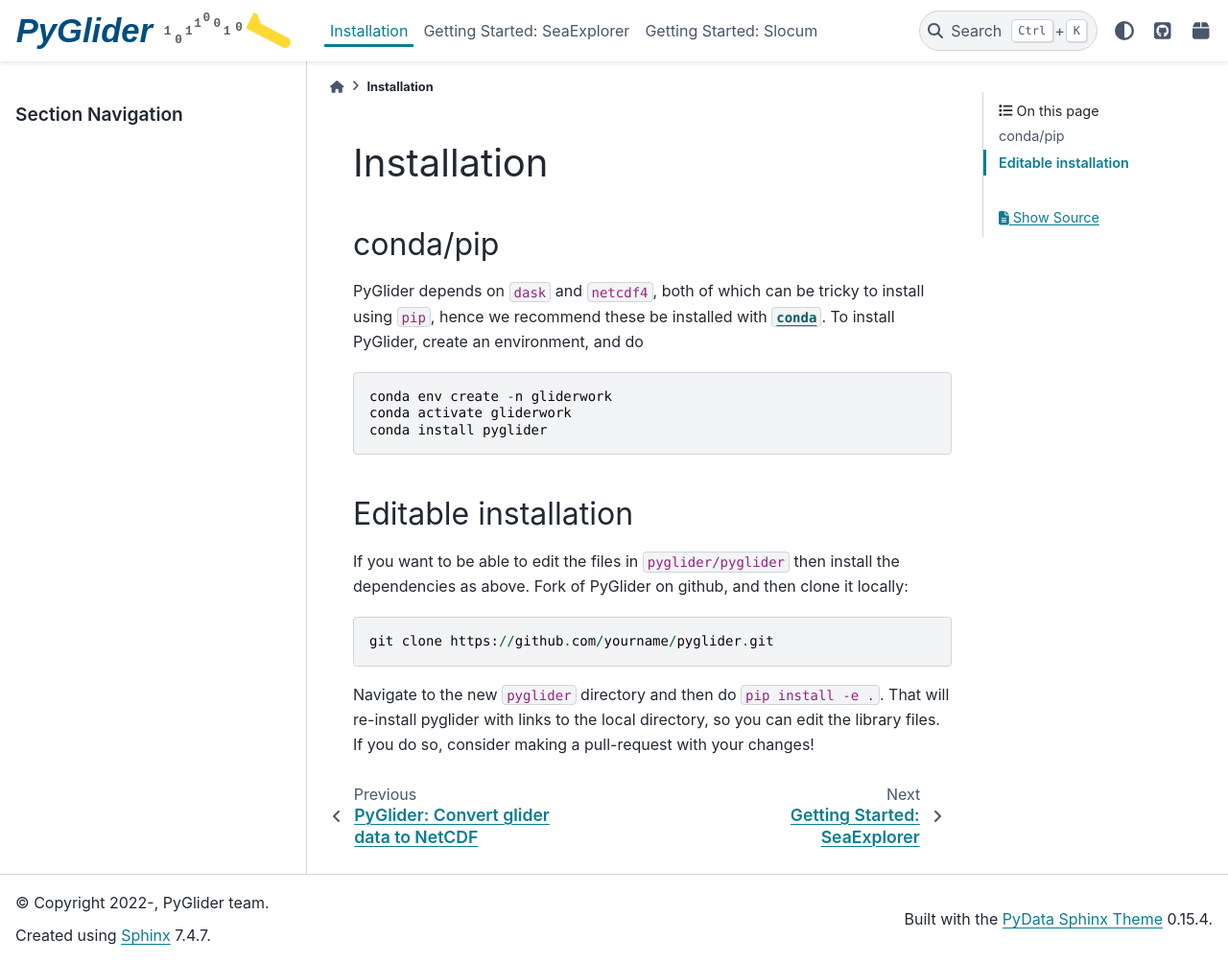
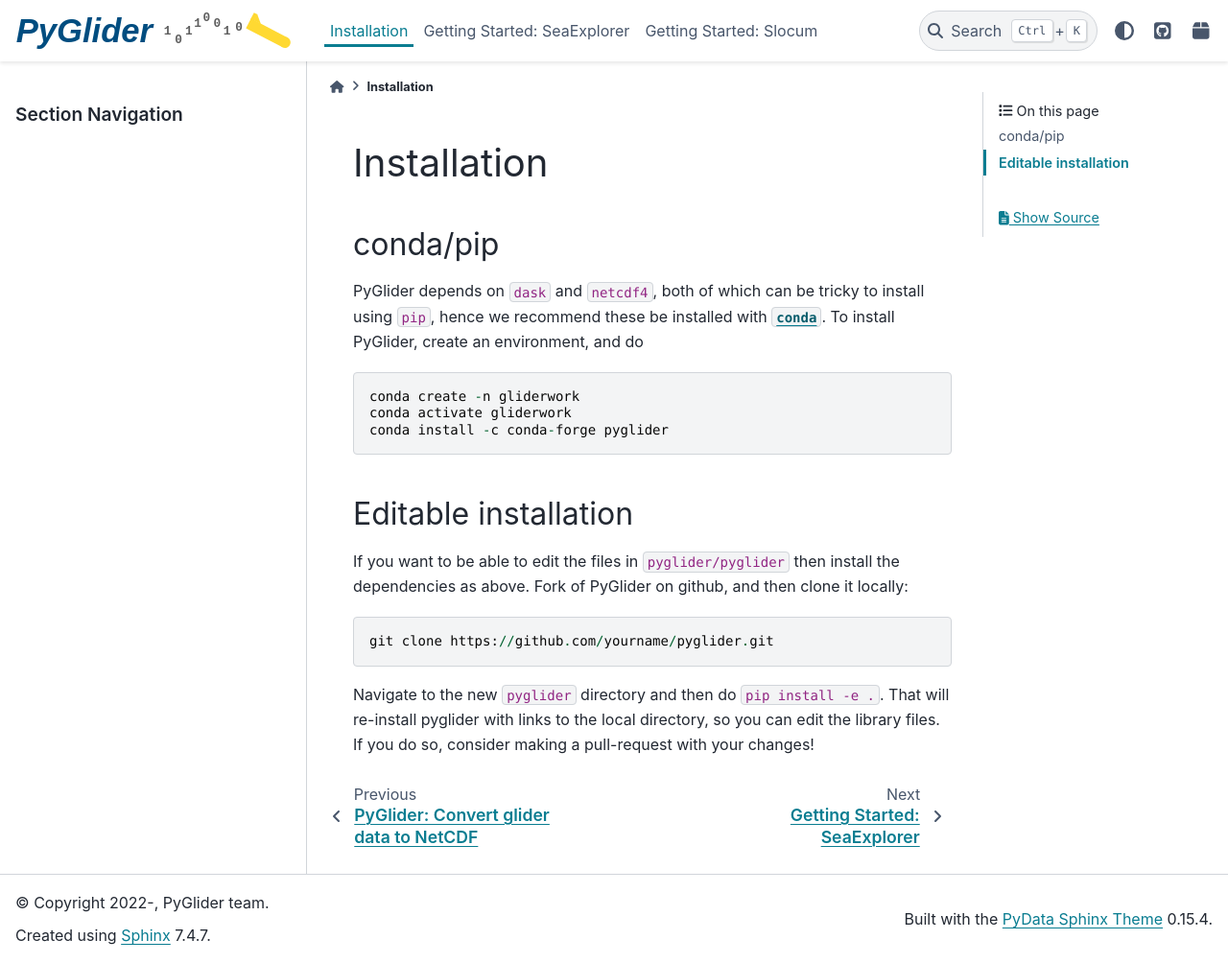
Before and after one commit to c-proof/pyglider, a Sphinx documentation site: the page built from docs/Install.md, in a window 1280 px wide and 1004 px high. Shown: the whole window at 96% size. Built offline with Sphinx 7.4.7 and the PyData theme 0.15.4, drawn with Linux system fonts in a browser that asks for light colours; pages that are not in the unit, such as notebooks, are missing from menus.

Commit message:
fix conda install commands

````diff
--- a/docs/Install.md
+++ b/docs/Install.md
@@ -7,9 +7,9 @@
 PyGlider, create an environment, and do
 
 ```
-conda env create -n gliderwork
+conda create -n gliderwork
 conda activate gliderwork
-conda install pyglider
+conda install -c conda-forge pyglider
 ```
 
 ## Editable installation
````
